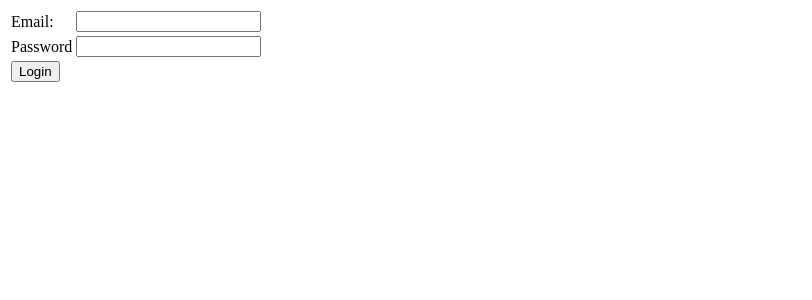
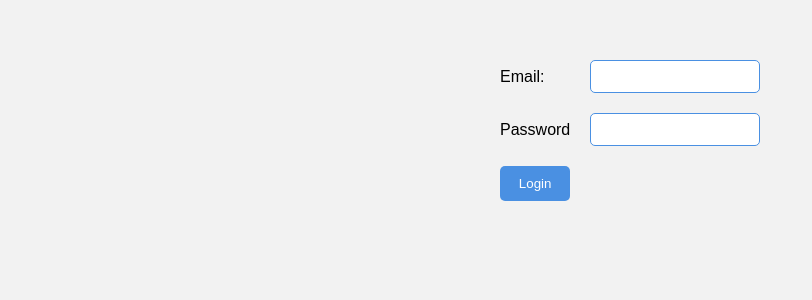
Before and after one commit to mahmud-ashiq/PHP, a PHP site: page /login.php in a window 1280 px wide. Shown: the top 300 px of the page, without its empty margins (0-812 px from the left). Run offline with PHP 8.4, Linux system fonts and the light colour scheme.

```diff
--- /dev/null
+++ b/patientPortal/controller/test.php
@@ -0,0 +1,4 @@
+<?php
+$name=$_GET["name"];
+echo $name;
+?>
--- /dev/null
+++ b/patientPortal/css/loginStyle.css
@@ -0,0 +1,49 @@
+/* Body */
+body {
+    font-family: Arial, sans-serif;
+    background-color: #f2f2f2;
+    margin: 0;
+    padding: 0;
+}
+
+/* Form Container */
+form {
+    width: 300px;
+    margin: 50px auto;
+}
+
+/* Form Table */
+table {
+    width: 100%;
+    border-collapse: collapse;
+}
+
+td {
+    padding: 10px;
+}
+
+/* Input Fields */
+input[type="text"],
+input[type="password"] {
+    width: calc(100% - 20px);
+    padding: 8px;
+    border: 1px solid #4a90e2; /* Blue border */
+    border-radius: 5px;
+    transition: border-color 0.3s ease;
+}
+
+/* Input Fields Focus */
+input[type="text"]:focus,
+input[type="password"]:focus {
+    outline: none;
+    border-color: #1e87f0; /* Darker blue when focused */
+}
+
+/* Login Button */
+input[type="submit"] {
+    width: 100%;
+    padding: 10px;
+    background-color: #4a90e2; /* Blue button */
+    color: white;
+    border: none;
+    border-radius: 5px;
--- /dev/null
+++ b/patientPortal/data/data.json
@@ -0,0 +1,6 @@
+[
+    {"name":"ashiq", "id":101},
+    {"name":"mahmud", "id":11},
+    {"name":"hello", "id":50}
+
+]
--- a/patientPortal/models/mydb.php
+++ b/patientPortal/models/mydb.php
@@ -30,6 +30,12 @@ class Model{
         return $conn->query($sql);
     }
 
+    function ShowUser($conn)
+    {
+        $sql = "SELECT *  FROM patient";
+        return $conn->query($sql);
+    }
+
 
 
 
--- a/patientPortal/view/login.php
+++ b/patientPortal/view/login.php
@@ -1,4 +1,7 @@
 <html>
+    <head>
+    <link rel="stylesheet" href="../css/loginStyle.css">
+    </head>
     <body>
         <form method="POST" action="">
             <table>
```
Also changed, not shown: patientPortal/controller/searchUser.php (added, +19 -0 lines), patientPortal/js/myscript.js (+19 -18 lines), patientPortal/view/patientReg.php (+5 -10 lines), patientPortal/view/search.php (added, +13 -0 lines).
